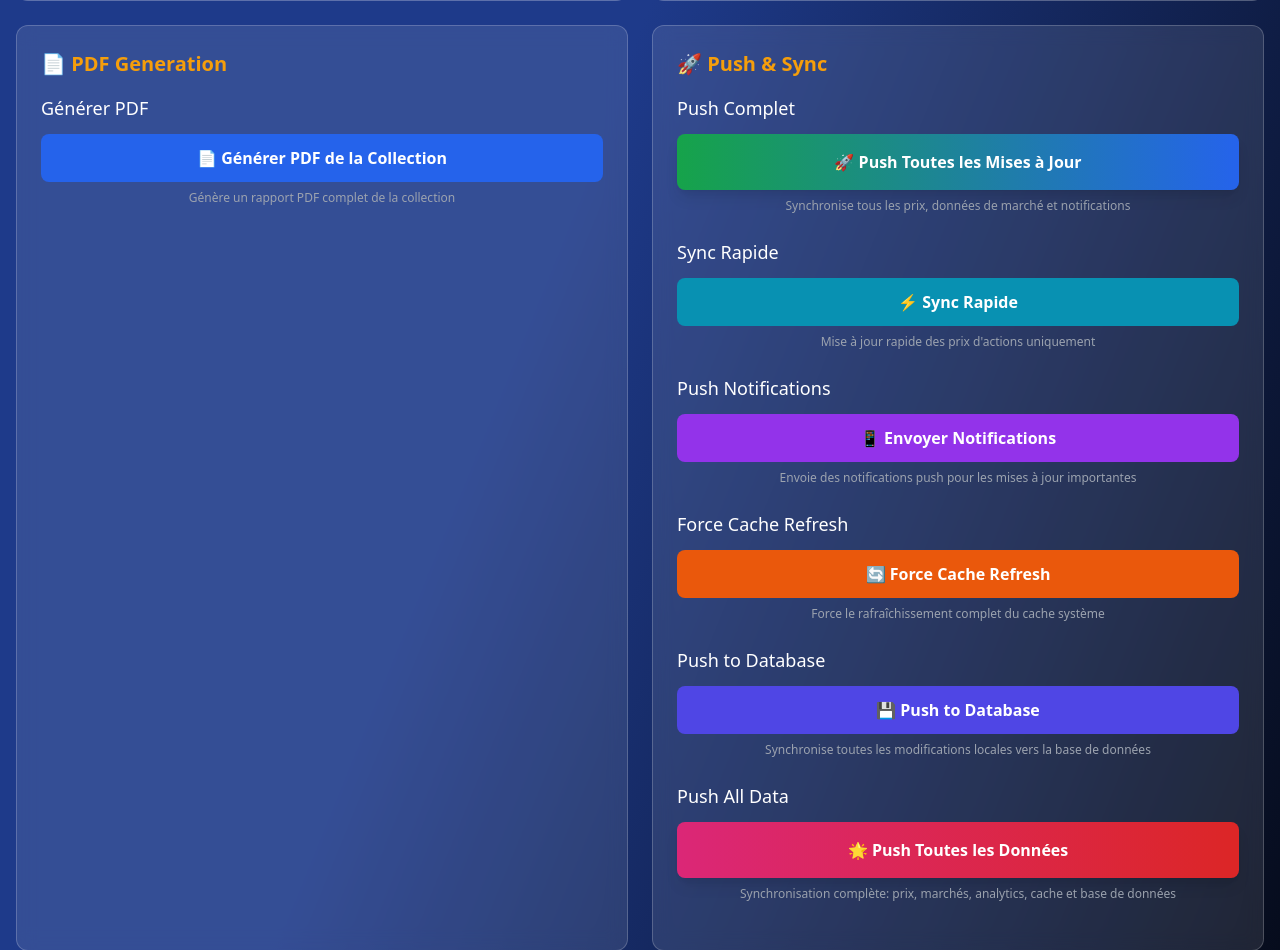
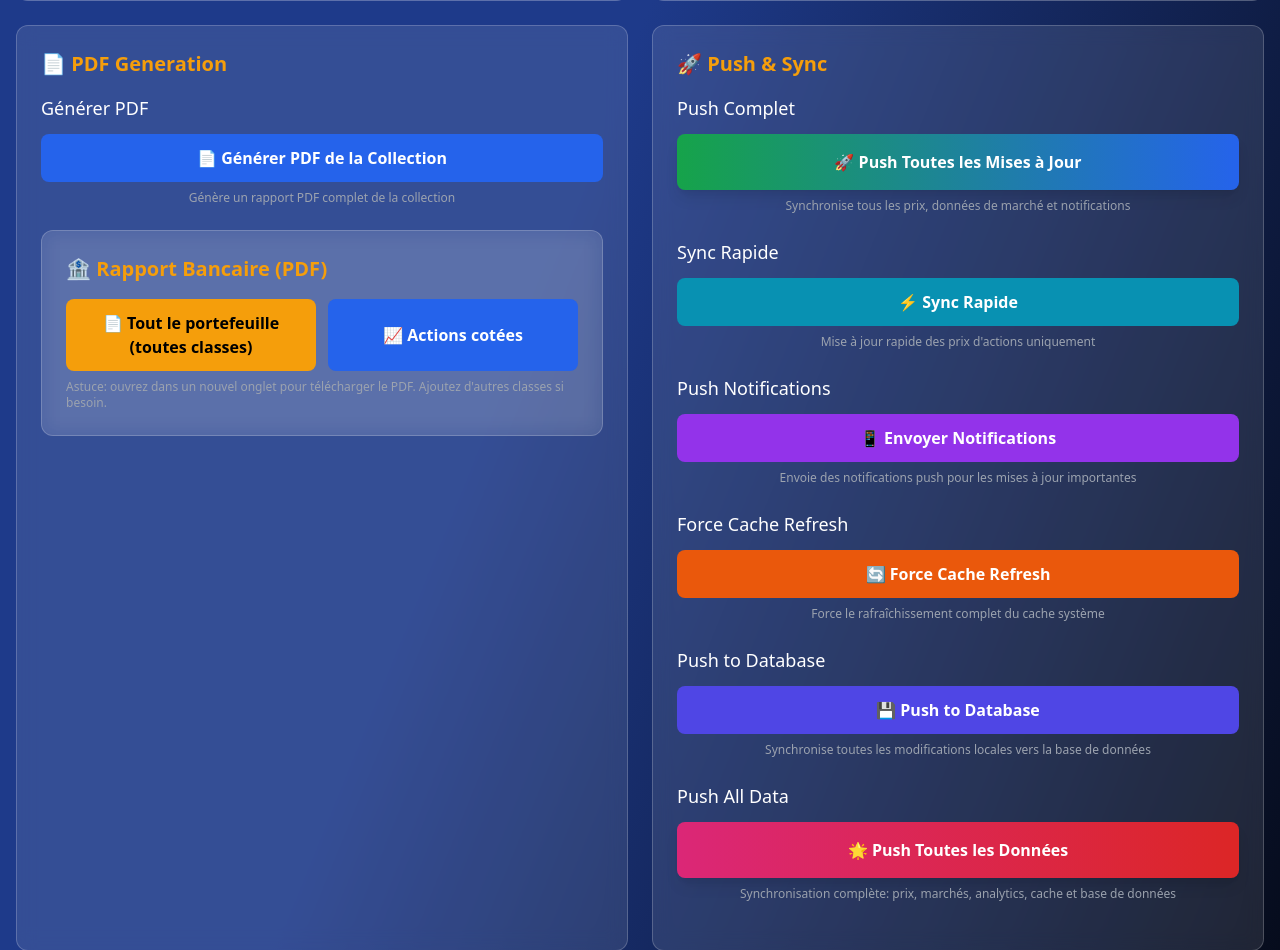
Before and after one commit to DanielJandric/inventorysbo, a Flask app: page /settings in a window 1280 px wide. Shown: the part 1545-2495 px from the top of the page. Run offline with Flask 3, Linux system fonts and the light colour scheme; data that the repository does not hold is empty; some libraries are stand-ins or nearby versions.

Commit message:
feat(settings): add Bank PDF report buttons (all asset classes + Actions cotées) using existing PDF endpoints

```diff
--- a/templates/settings.html
+++ b/templates/settings.html
@@ -259,6 +259,22 @@
                         Génère un rapport PDF complet de la collection
                     </div>
                     <div id="pdf-status" class="mt-3 text-sm text-gray-300"></div>
+                </div>
+
+                <!-- Bank PDF Reports -->
+                <div class="glassmorphism rounded-xl p-6 mt-6">
+                    <h3 class="text-xl font-semibold text-bonvin-gold mb-4">🏦 Rapport Bancaire (PDF)</h3>
+                    <div class="grid grid-cols-1 md:grid-cols-2 gap-3">
+                        <button onclick="window.open('/api/reports/all-asset-classes', '_blank')" class="w-full bg-bonvin-gold hover:bg-yellow-600 text-black font-semibold py-3 px-4 rounded-lg transition-colors">
+                            📄 Tout le portefeuille (toutes classes)
+                        </button>
+                        <button onclick="window.open('/api/reports/asset-class/Actions cotées', '_blank')" class="w-full bg-blue-600 hover:bg-blue-700 text-white font-semibold py-3 px-4 rounded-lg transition-colors">
+                            📈 Actions cotées
+                        </button>
+                    </div>
+                    <div class="text-xs text-gray-400 mt-2">
+                        Astuce: ouvrez dans un nouvel onglet pour télécharger le PDF. Ajoutez d'autres classes si besoin.
+                    </div>
                 </div>
             </div>
 
```
